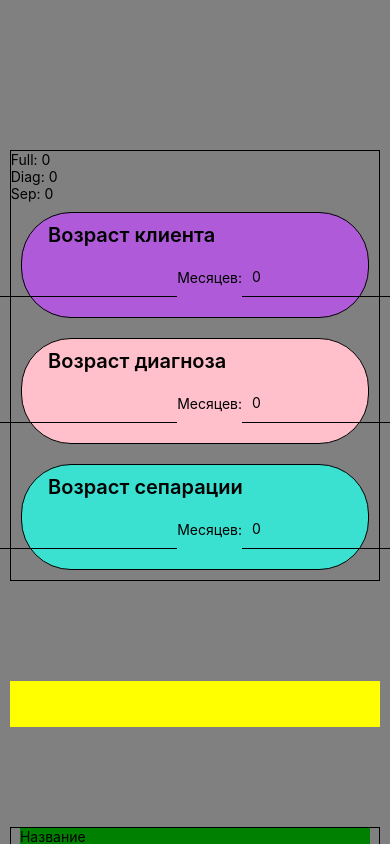
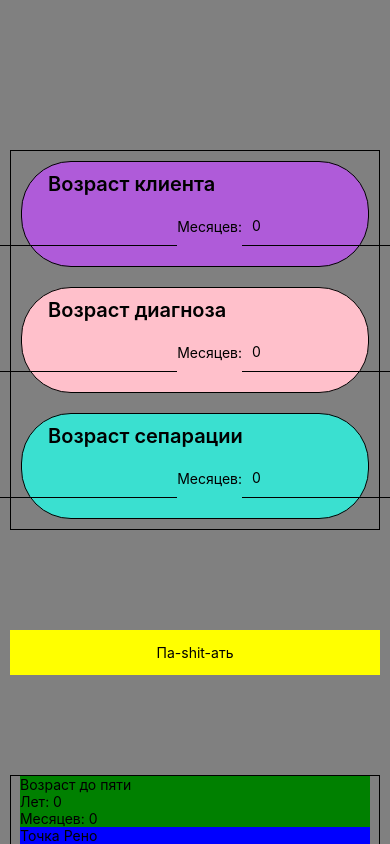
Before and after one commit to Spacesqueezer/YearsCalc, a React Native app: screen / in a window 390 px wide. Built offline with nearby package versions, Linux system fonts and the light colour scheme.

Commit message:
Дисплеи возрастов работают, считаются некоторые из нужных данных

```diff
--- a/App.js
+++ b/App.js
@@ -1,4 +1,4 @@
-import {ScrollView, StyleSheet, View, Text, StatusBar} from "react-native";
+import { ScrollView, StyleSheet, View, StatusBar } from "react-native";
 import YearsInput from "./components/YearsInput";
 import { useState } from "react";
 import CalculateButton from "./components/CalcButton";
@@ -8,6 +8,9 @@ function App() {
   const [fullAge, setFullAge] = useState(0);
   const [diagnosisAge, setDiagnosisAge] = useState(0);
   const [separationAge, setSeparationAge] = useState(0);
+
+  const [underFiveDisplay, setUnderFiveDisplay] = useState(0);
+  const [renoDisplay, setRenoDisplay] = useState(0);
 
   const handleFullAgeChange = (value) => {
     setFullAge(value);
@@ -21,12 +24,23 @@ function App() {
     setSeparationAge(value);
   };
 
+  const calculateAges = () => {
+    // Просчитывание возраста до пяти лет
+    let underFive = fullAge;
+    while (underFive > 60) {
+      underFive /= 2;
+    }
+    setUnderFiveDisplay(underFive);
+
+    // Возраст диагноза разделить на 5 - точка Рено
+    setRenoDisplay(diagnosisAge / 5);
+    // Половина, четверть и восьмая диагноза (если 1/8 больше 5 лет, то
+    // К возрасту сепарации поочерёдно добавить половину, четверть и восьмую диагноза
+  };
+
   return (
     <ScrollView contentContainerStyle={styles.container}>
       <View style={styles.yearsInputContainer}>
-          <Text>Full: {fullAge}</Text>
-          <Text>Diag: {diagnosisAge}</Text>
-          <Text>Sep: {separationAge}</Text>
         <YearsInput
           bgColor="#af5bd9"
           label="Возраст клиента"
@@ -43,13 +57,17 @@ function App() {
           onChange={handleSeparationAgeChange}
         />
       </View>
-        <CalculateButton />
+      <CalculateButton onPress={calculateAges} />
       <View style={styles.yearsDisplayContainer}>
-          <YearsDisplay bgColor="green" label="Название" />
-          <YearsDisplay bgColor="blue" label="Ещё название" />
-          <YearsDisplay bgColor="red" label="Ещё название" />
-          <YearsDisplay bgColor="yellow" label="Ещё название" />
-          <YearsDisplay bgColor="pink" label="Ещё название" />
+        <YearsDisplay
+          bgColor="green"
+          label="Возраст до пяти"
+          value={underFiveDisplay}
+        />
+        <YearsDisplay bgColor="blue" label="Точка Рено" value={renoDisplay} />
+        {/*<YearsDisplay bgColor="red" label="Ещё название" />*/}
+        {/*<YearsDisplay bgColor="yellow" label="Ещё название" />*/}
+        {/*<YearsDisplay bgColor="pink" label="Ещё название" />*/}
       </View>
       <StatusBar style="auto" />
     </ScrollView>
@@ -60,7 +78,7 @@ const styles = StyleSheet.create({
   container: {
     backgroundColor: "gray",
     alignItems: "center",
-    flexGrow: 1
+    flexGrow: 1,
   },
   yearsInputContainer: {
     marginTop: 150,
@@ -73,7 +91,7 @@ const styles = StyleSheet.create({
     marginTop: 100,
     width: "95%",
     marginBottom: 50,
-    alignItems: "center"
+    alignItems: "center",
   },
 });
 
--- a/components/CalcButton.js
+++ b/components/CalcButton.js
@@ -1,7 +1,11 @@
-import { View, TouchableOpacity, StyleSheet } from "react-native";
+import { Text, TouchableOpacity, StyleSheet } from "react-native";
 
-const CalculateButton = ({}) => {
-  return <TouchableOpacity style={styles.wrapper}></TouchableOpacity>;
+const CalculateButton = ({ onPress }) => {
+  return (
+    <TouchableOpacity style={styles.wrapper} onPress={onPress}>
+      <Text>Па-shit-ать</Text>
+    </TouchableOpacity>
+  );
 };
 
 const styles = StyleSheet.create({
@@ -9,6 +13,8 @@ const styles = StyleSheet.create({
     backgroundColor: "yellow",
     width: "95%",
     height: "5%",
+    justifyContent: "center",
+    alignItems: "center",
   },
 });
 
--- a/components/YearsDisplay.js
+++ b/components/YearsDisplay.js
@@ -1,11 +1,23 @@
 import { View, Text, StyleSheet } from "react-native";
+import { useEffect, useState } from "react";
 
-const YearsDisplay = ({ label, bgColor }) => {
+const YearsDisplay = ({ label, bgColor, value }) => {
+  console.log(value);
+  const [years, setYears] = useState(0);
+  const [months, setMonths] = useState(0);
+
+  useEffect(() => {
+    setYears(Math.floor(value / 12));
+    setMonths(Math.floor(value % 12));
+  }, [value]);
+
   return (
     <View
       style={StyleSheet.flatten([styles.wrapper, { backgroundColor: bgColor }])}
     >
       <Text>{label}</Text>
+      <Text>Лет: {years}</Text>
+      <Text>Месяцев: {months}</Text>
     </View>
   );
 };
--- a/components/YearsInput.js
+++ b/components/YearsInput.js
@@ -8,6 +8,22 @@ const YearsInput = ({ bgColor, label, onChange }) => {
   useEffect(() => {
     onChange(months + years * 12);
   }, [months, years]);
+
+  const handleYearsChange = (value) => {
+    if (/^\d+$/.test(value)) {
+      setYears(parseInt(value));
+    } else {
+      setYears(value.length === 0 ? 0 : years);
+    }
+  };
+
+  const handleMonthsChange = (value) => {
+    if (/^\d+$/.test(value)) {
+      setMonths(parseInt(value));
+    } else {
+      setMonths(value.length === 0 ? 0 : months);
+    }
+  };
 
   return (
     <View
@@ -22,14 +38,14 @@ const YearsInput = ({ bgColor, label, onChange }) => {
           style={styles.textInput}
           keyboardType="numeric"
           value={years.toString()}
-          onChangeText={(value) => setYears(parseInt(value))}
+          onChangeText={handleYearsChange}
         />
         <Text style={styles.inputLabel}>Месяцев: </Text>
         <TextInput
           style={styles.textInput}
           keyboardType="numeric"
           value={months.toString()}
-          onChangeText={(value) => setMonths(parseInt(value))}
+          onChangeText={handleMonthsChange}
         />
       </View>
     </View>
```
Lines whose indentation alone changed are shown as unchanged.
